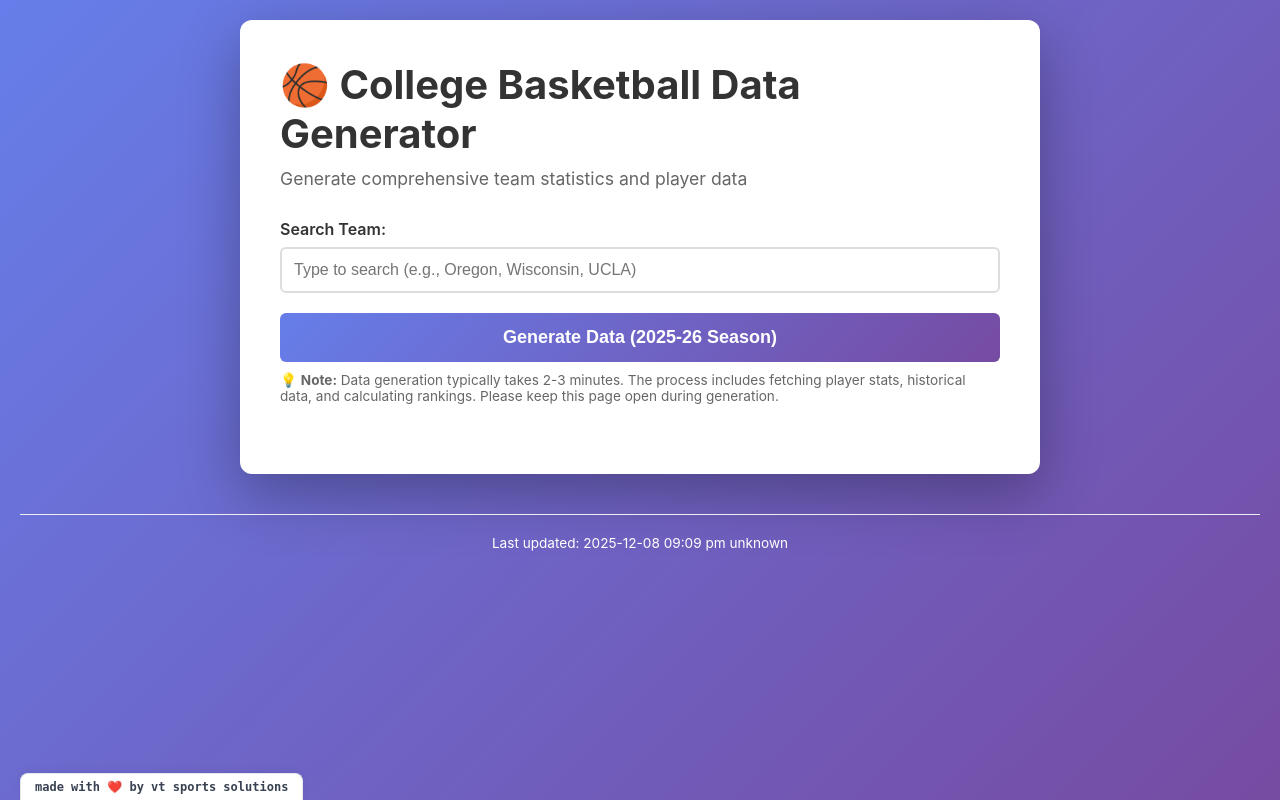
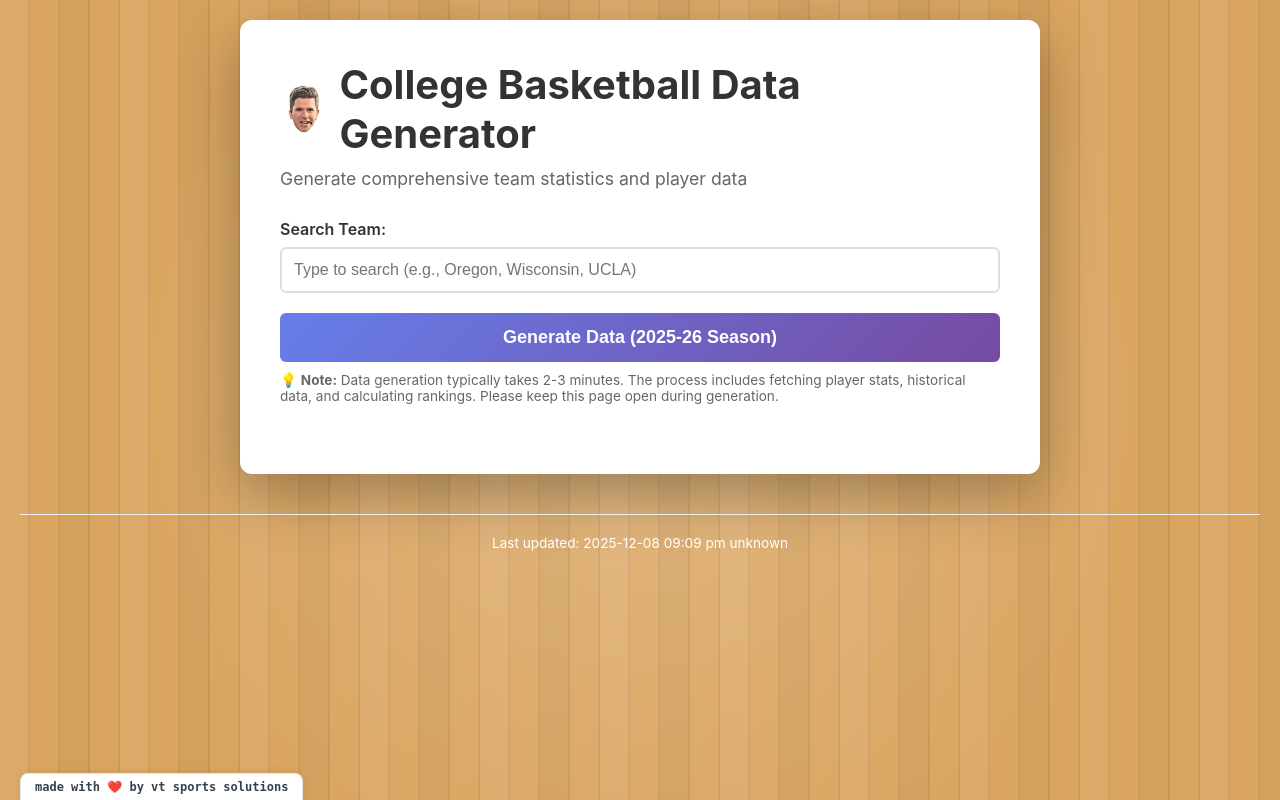
Before and after one commit to victorres11/college-basketball-data, a Flask app: page / in a window 1280 px wide. Run offline with Flask 3, Linux system fonts and the light colour scheme.

Commit message:
Add hardwood court background and logo/favicon

```diff
--- a/web-ui/static/css/style.css
+++ b/web-ui/static/css/style.css
@@ -6,8 +6,46 @@
 
 body {
     font-family: -apple-system, BlinkMacSystemFont, 'Segoe UI', Roboto, Oxygen, Ubuntu, Cantarell, sans-serif;
-    background: linear-gradient(135deg, #667eea 0%, #764ba2 100%);
+
+    /* VT Sports Solutions - Hardwood Court Background */
+    /* 1. Base Maple Color */
+    background-color: #daa560;
+
+    background-image:
+        /* LAYER A: The "Gym Light" Gloss (Spotlight effect) */
+        radial-gradient(
+            circle at center,
+            rgba(255, 255, 255, 0.2) 0%,
+            transparent 70%
+        ),
+
+        /* LAYER B: The Vertical Gaps (Dark lines between boards) */
+        repeating-linear-gradient(
+            90deg,
+            transparent 0,
+            transparent 28px,
+            rgba(0,0,0,0.1) 29px,
+            rgba(0,0,0,0.05) 30px
+        ),
+
+        /* LAYER C: Plank Color Variation (Alternating light/dark boards) */
+        repeating-linear-gradient(
+            90deg,
+            rgba(255,255,255,0.05) 0,
+            rgba(255,255,255,0.05) 30px,  /* Plank 1: Lighter */
+            transparent 30px,
+            transparent 60px,             /* Plank 2: Natural */
+            rgba(0,0,0,0.03) 60px,
+            rgba(0,0,0,0.03) 90px,        /* Plank 3: Darker */
+            transparent 90px,
+            transparent 120px             /* Plank 4: Natural */
+        );
+
+    /* Ensure the pattern stays crisp */
+    background-attachment: fixed;
+
     min-height: 100vh;
+    margin: 0;
     padding: 20px;
 }
 
@@ -24,6 +62,17 @@ h1 {
     color: #333;
     margin-bottom: 10px;
     font-size: 2.5em;
+    display: flex;
+    align-items: center;
+    gap: 12px;
+}
+
+.header-logo {
+    width: 48px;
+    height: 48px;
+    object-fit: contain;
+    vertical-align: middle;
+    display: inline-block;
 }
 
 .subtitle {
--- a/web-ui/templates/index.html
+++ b/web-ui/templates/index.html
@@ -4,11 +4,16 @@
     <meta charset="UTF-8">
     <meta name="viewport" content="width=device-width, initial-scale=1.0">
     <title>CBB Data Generator</title>
+    <link rel="icon" type="image/png" href="{{ url_for('static', filename='images/favicon.png') }}">
+    <link rel="shortcut icon" type="image/png" href="{{ url_for('static', filename='images/favicon.png') }}">
     <link rel="stylesheet" href="{{ url_for('static', filename='css/style.css') }}">
 </head>
 <body>
     <div class="container">
-        <h1>🏀 College Basketball Data Generator</h1>
+        <h1>
+            <img src="{{ url_for('static', filename='images/logo.png') }}" alt="Logo" class="header-logo">
+            College Basketball Data Generator
+        </h1>
         <p class="subtitle">Generate comprehensive team statistics and player data</p>
 
         <div class="form-section">
```
Also changed, not shown: web-ui/static/images/favicon.png (added), web-ui/static/images/logo.png (added).
